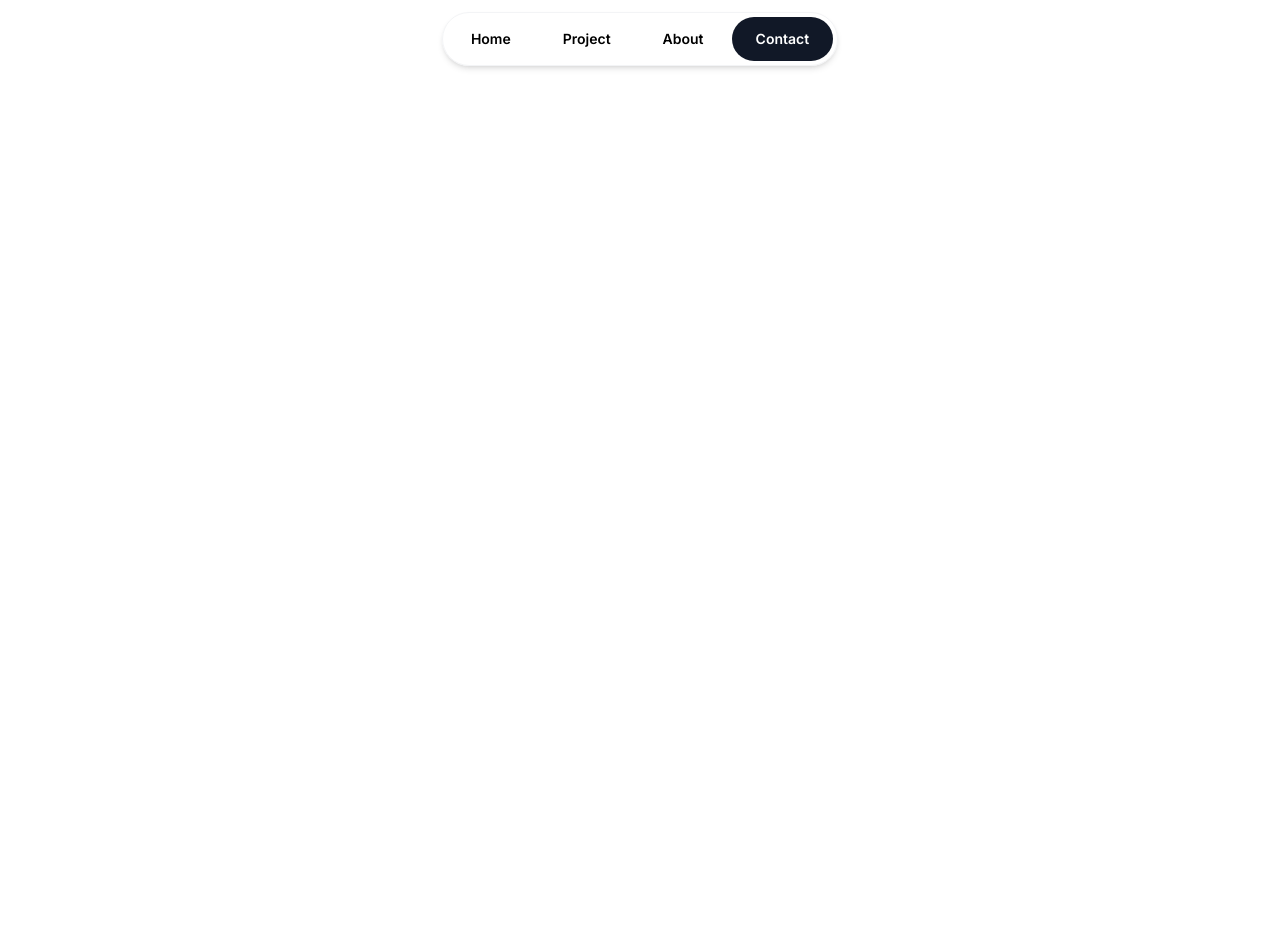
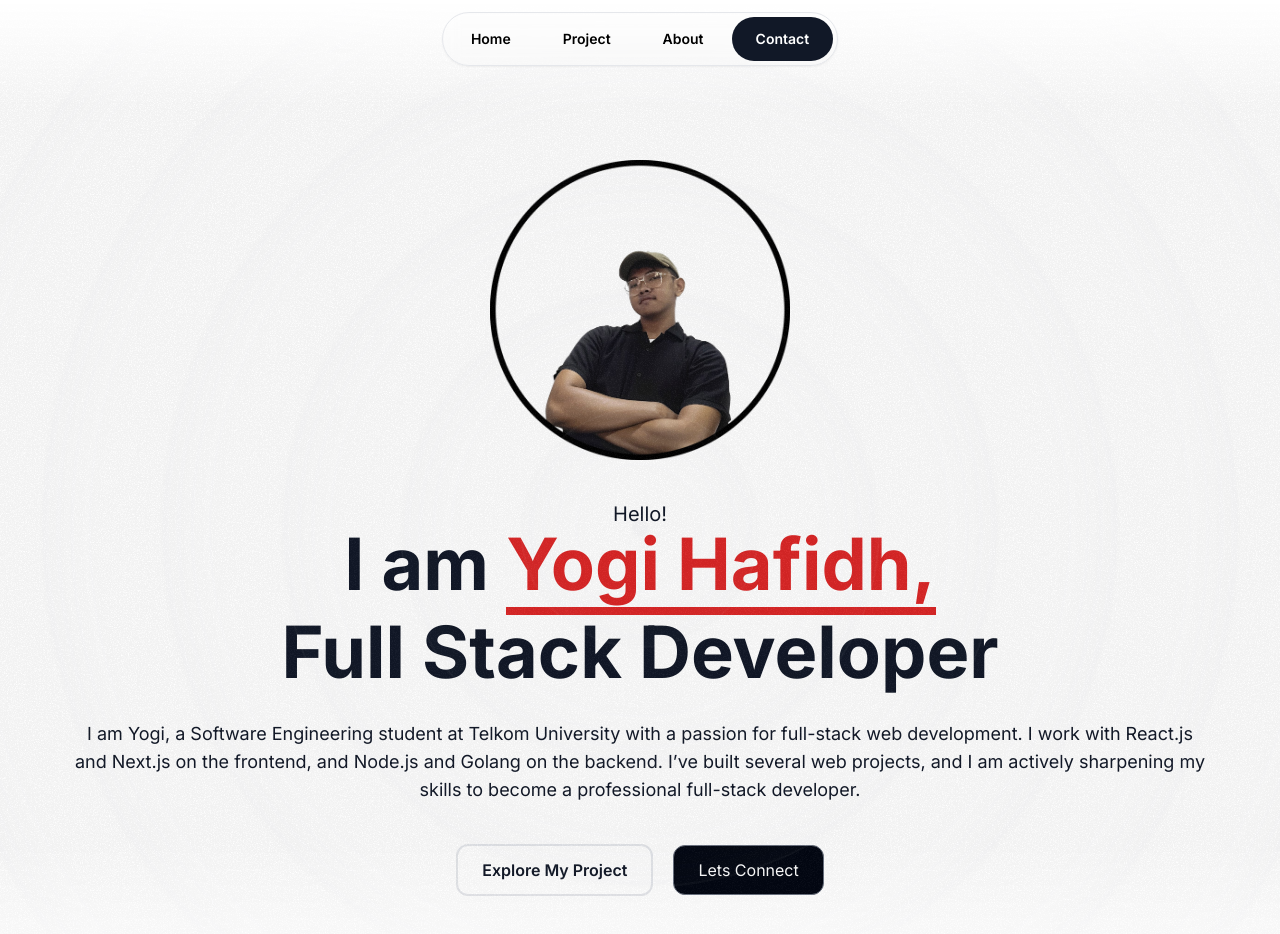
Before and after one commit to Yogihafidh/Yogi-Website, a Next.js app: page / in a window 1280 px wide. Shown: the top 934 px of the page. Before the commit the page ends 800 px from the top, so only its background shows below. Built offline with nearby package versions, Linux system fonts and the light colour scheme; a web font is replaced by a local one.

Commit message:
feat: add hero section

```diff
--- a/src/app/globals.css
+++ b/src/app/globals.css
@@ -4,6 +4,10 @@
 
 @layer base {
   .nav-item {
-    @apply px-6 py-3 rounded-full text-sm font-semibold hover:bg-gray-100 transition duration-300;
+    @apply px-4 py-2 sm:px-6 sm:py-3 rounded-full text-sm font-semibold hover:bg-gray-300 transition duration-300;
+  }
+
+  .hero-ring {
+    @apply absolute inset-0 border-2 border-gray-300/5 shadow-[inset_0_0_80px] shadow-gray-400/5 top-1/2 left-1/2 -translate-x-1/2 -translate-y-1/2 rounded-full -z-10;
   }
 }
--- a/src/app/page.tsx
+++ b/src/app/page.tsx
@@ -1,9 +1,11 @@
 import { Header } from "@/sections/Header";
+import { HeroSection } from "@/sections/Hero";
 
 export default function Home() {
   return (
     <div>
       <Header />
+      <HeroSection />
     </div>
   );
 }
--- /dev/null
+++ b/src/components/HeroOrbit.tsx
@@ -0,0 +1,22 @@
+import { PropsWithChildren } from "react";
+
+export const HeroOrbit = ({
+  children,
+  size,
+  rotation,
+}: PropsWithChildren<{ size: number; rotation: number }>) => {
+  return (
+    <div className="absolute top-1/2 left-1/2 -translate-x-1/2 -translate-y-1/2">
+      <div
+        className="animate-spin [animation-duration:30s]"
+        style={{
+          transform: `rotate(${rotation}deg)`,
+          height: `${size}px`,
+          width: `${size}px`,
+        }}
+      >
+        <div className="inline-flex">{children}</div>
+      </div>
+    </div>
+  );
+};
--- a/src/sections/Header.tsx
+++ b/src/sections/Header.tsx
@@ -1,7 +1,7 @@
 export const Header = () => {
   return (
-    <div className="flex justify-center items-center relative top-3  ">
-      <nav className="flex p-1 rounded-full shadow-md border border-gray-100 gap-1 ">
+    <div className="flex justify-center items-center fixed top-3 w-full z-50 ">
+      <nav className="flex p-1 rounded-full shadow-sm border bg-white/10 backdrop-blur border-gray-200 gap-1 ">
         <a href="#" className="nav-item">
           Home
         </a>
--- a/src/sections/Hero.tsx
+++ b/src/sections/Hero.tsx
@@ -1,3 +1,61 @@
+import Image from "next/image";
+import YogiImage from "@/assets/images/logo.png";
+import grainImage from "@/assets/images/grain.jpg";
+import { HeroOrbit } from "@/components/HeroOrbit";
+
 export const HeroSection = () => {
-  return <div>Hero Section</div>;
+  return (
+    <div className="relative z-0 overflow-x-clip">
+      <div className="absolute inset-0 [mask-image:linear-gradient(to_bottom,transparent,black_10%,black_80%,transparent)]">
+        <div
+          className="absolute inset-0 -z-20 opacity-5"
+          style={{ backgroundImage: `url(${grainImage.src})` }}
+        ></div>
+        <div className="size-[20px] hero-ring "></div>
+        <div className="size-[240px] hero-ring "></div>
+        <div className="size-[480px] hero-ring "></div>
+        <div className="size-[720px] hero-ring "></div>
+        <div className="size-[960px] hero-ring "></div>
+        <div className="size-[1200px] hero-ring "></div>
+        <div className="size-[1440px] hero-ring "></div>
+      </div>
+
+      <div className="container py-32 md:py-40 text-gray-900">
+        <div className="text-center flex flex-col items-center">
+          <Image
+            src={YogiImage}
+            alt="Yogi Photo"
+            className="size-[250px] sm:size-[300px] mb-10"
+          />
+          <p className=" text-xl">Hello!</p>
+          <div className="max-w-7xl mx-auto">
+            <h1 className="md:text-7xl text-5xl font-bold  space-y-4 mb-8">
+              <span>I am </span>
+              <span className="text-red-600 border-b-8 border-red-600">
+                Yogi Hafidh,
+              </span>{" "}
+              <span className="block">Full Stack Developer</span>
+            </h1>
+            <p className="text-base sm:text-lg mb-10">
+              I am Yogi, a Software Engineering student at Telkom University
+              with a passion for full-stack web development. I work with
+              React.js and Next.js on the frontend, and Node.js and Golang on
+              the backend. I’ve built several web projects, and I am actively
+              sharpening my skills to become a professional full-stack
+              developer.
+            </p>
+          </div>
+
+          <div className="flex flex-col md:flex-row  justify-center items-center gap-5 ">
+            <button className="font-semibold border-2 border-gray-200 hover:bg-gray-200 px-6 py-3 rounded-xl cursor-pointer">
+              Explore My Project
+            </button>
+            <button className="border border-gray-500 bg-gray-950 hover:bg-gray-700 text-white px-6 py-3 rounded-xl cursor-pointer">
+              Lets Connect
+            </button>
+          </div>
+        </div>
+      </div>
+    </div>
+  );
 };
--- a/tailwind.config.ts
+++ b/tailwind.config.ts
@@ -9,7 +9,7 @@ const config: Config = {
   ],
   theme: {
     screens: {
-      sm: "375px",
+      sm: "390px",
       md: "768px",
       lg: "1200px",
     },
```
